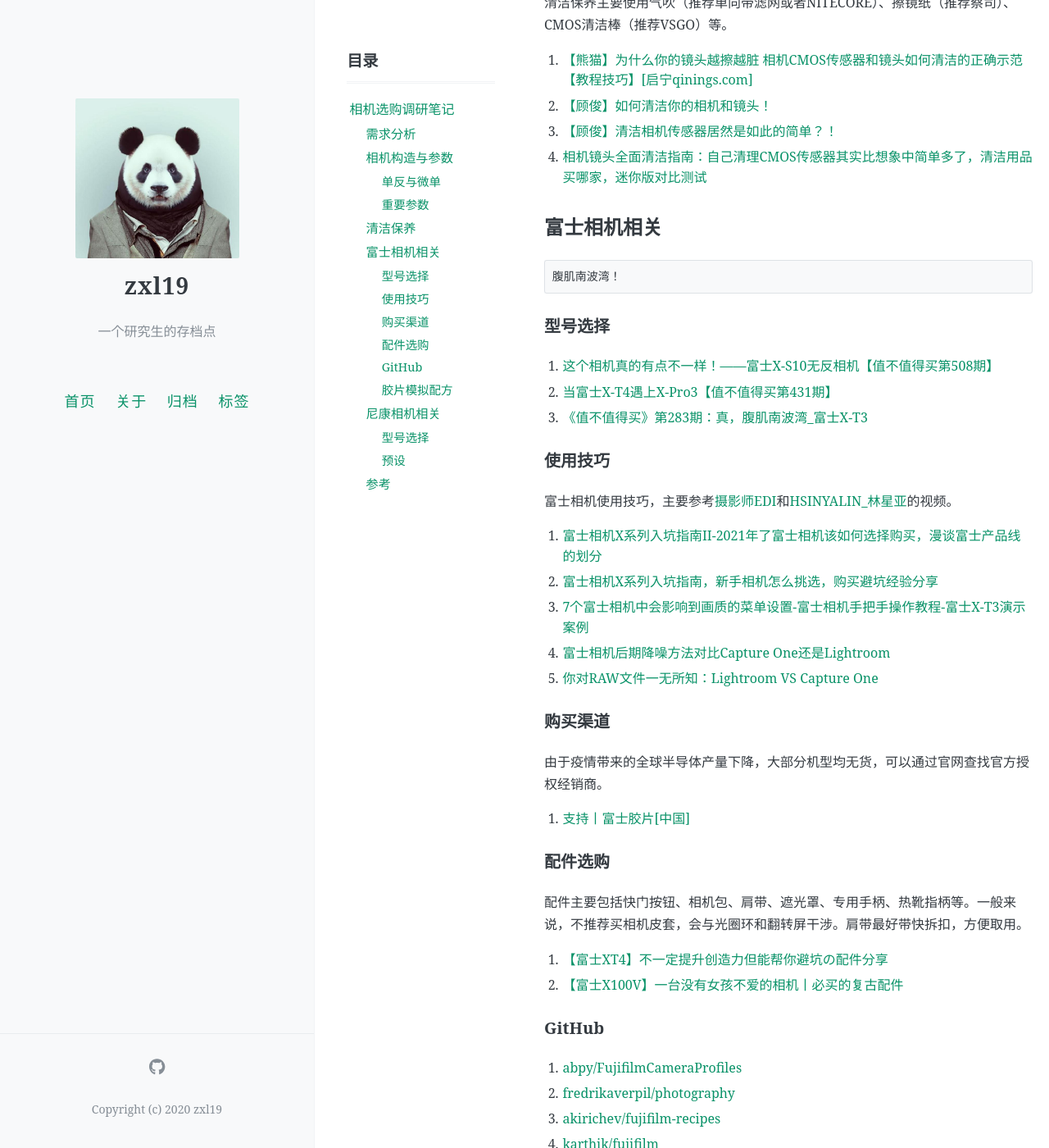
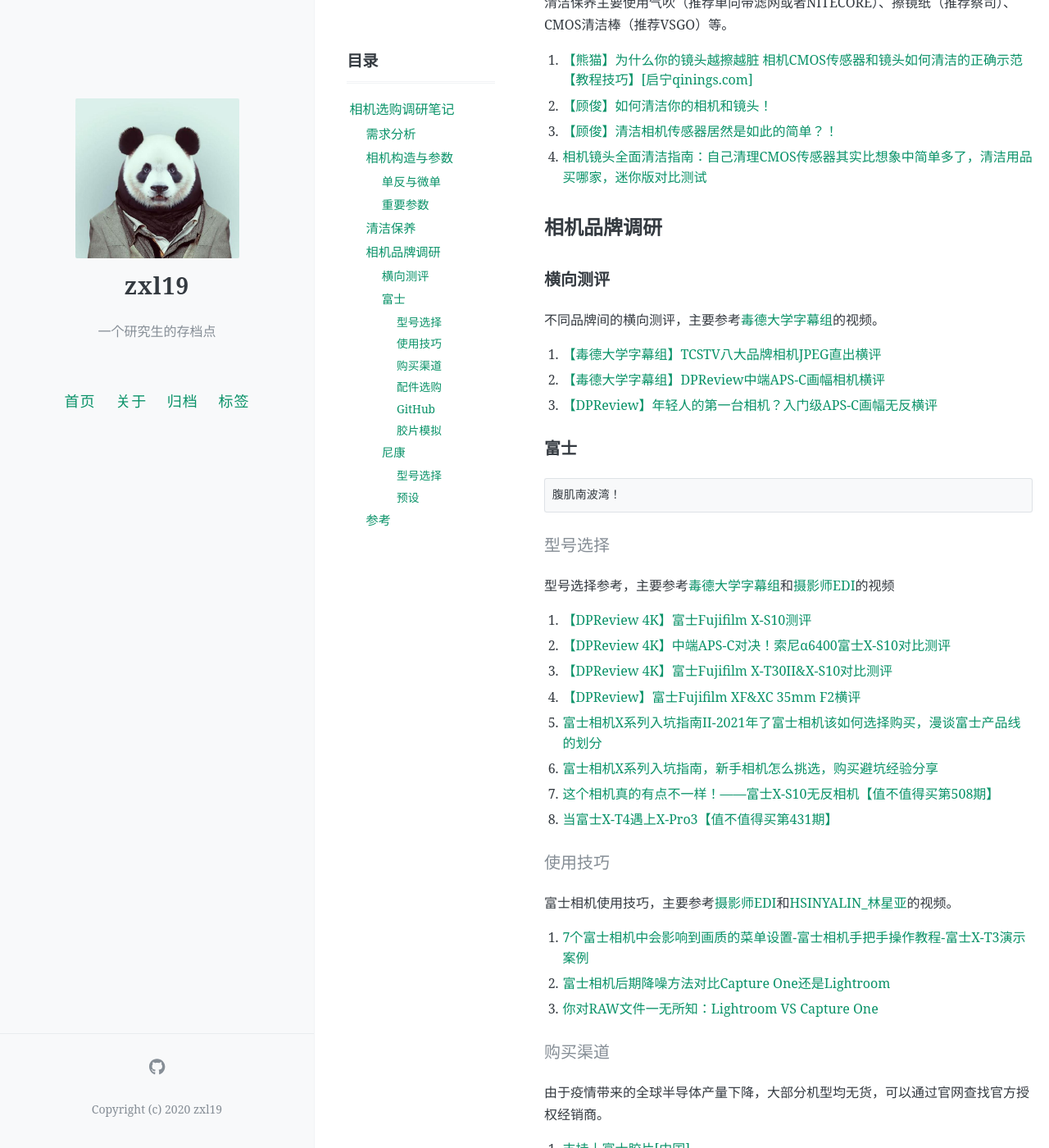
Before and after one commit to zxl19/zxl19.github.io, a Jekyll site: the page built from _posts/2021-10-29-camera-note.md, in a window 1280 px wide and 1400 px high, scrolled down 1154 px. Shown: the whole window at 82% size. Built offline with Jekyll 4.4.1, drawn with Linux system fonts in a browser that asks for light colours; comment, search, counter and statistics services are not loaded; some of the changed text lies outside the part shown.

Commit message:
Update Posts

````diff
--- a/_posts/2021-10-29-camera-note.md
+++ b/_posts/2021-10-29-camera-note.md
@@ -56,62 +56,78 @@ pinned: false
 3. [【顾俊】清洁相机传感器居然是如此的简单？！](https://www.bilibili.com/video/BV1iQ4y1M7wz)
 4. [相机镜头全面清洁指南：自己清理CMOS传感器其实比想象中简单多了，清洁用品买哪家，迷你版对比测试](https://www.bilibili.com/video/BV1vR4y147T7)
 
-## 富士相机相关
+## 相机品牌调研
+
+### 横向测评
+
+不同品牌间的横向测评，主要参考[毒德大学字幕组](https://space.bilibili.com/8990248)的视频。
+
+1. [【毒德大学字幕组】TCSTV八大品牌相机JPEG直出横评](https://www.bilibili.com/video/BV1Ys411e7nh)
+2. [【毒德大学字幕组】DPReview中端APS-C画幅相机横评](https://www.bilibili.com/video/BV1JJ411Q7WA)
+3. [【DPReview】年轻人的第一台相机？入门级APS-C画幅无反横评](https://www.bilibili.com/video/BV1oE411T7vV)
+
+### 富士
 
 ```text
 腹肌南波湾！
 ```
 
-### 型号选择
+#### 型号选择
 
-1. [这个相机真的有点不一样！——富士X-S10无反相机【值不值得买第508期】](https://www.bilibili.com/video/BV1Y34y1Q7Hu)
-2. [当富士X-T4遇上X-Pro3【值不值得买第431期】](https://www.bilibili.com/video/BV1oV411C7hJ)
-3. [《值不值得买》第283期：真，腹肌南波湾_富士X-T3](https://www.bilibili.com/video/BV13b411A7DN)
+型号选择参考，主要参考[毒德大学字幕组](https://space.bilibili.com/8990248)和[摄影师EDI](https://space.bilibili.com/84480709/)的视频
 
-### 使用技巧
+1. [【DPReview 4K】富士Fujifilm X-S10测评](https://www.bilibili.com/video/BV17K411P7Ek)
+2. [【DPReview 4K】中端APS-C对决！索尼α6400富士X-S10对比测评](https://www.bilibili.com/video/BV1ty4y1t7c4)
+3. [【DPReview 4K】富士Fujifilm X-T30II&X-S10对比测评](https://www.bilibili.com/video/BV13F411a75k)
+4. [【DPReview】富士Fujifilm XF&XC 35mm F2横评](https://www.bilibili.com/video/BV1AE411g7hh)
+5. [富士相机X系列入坑指南II-2021年了富士相机该如何选择购买，漫谈富士产品线的划分](https://www.bilibili.com/video/BV14h411b7dX)
+6. [富士相机X系列入坑指南，新手相机怎么挑选，购买避坑经验分享](https://www.bilibili.com/video/BV18V411m7UG)
+7. [这个相机真的有点不一样！——富士X-S10无反相机【值不值得买第508期】](https://www.bilibili.com/video/BV1Y34y1Q7Hu)
+8. [当富士X-T4遇上X-Pro3【值不值得买第431期】](https://www.bilibili.com/video/BV1oV411C7hJ)
+
+#### 使用技巧
 
 富士相机使用技巧，主要参考[摄影师EDI](https://space.bilibili.com/84480709/)和[HSINYALIN_林星亚](https://space.bilibili.com/7695611)的视频。
 
-1. [富士相机X系列入坑指南II-2021年了富士相机该如何选择购买，漫谈富士产品线的划分](https://www.bilibili.com/video/BV14h411b7dX)
-2. [富士相机X系列入坑指南，新手相机怎么挑选，购买避坑经验分享](https://www.bilibili.com/video/BV18V411m7UG)
-3. [7个富士相机中会影响到画质的菜单设置-富士相机手把手操作教程-富士X-T3演示案例](https://www.bilibili.com/video/BV1CP4y1s7nz)
-4. [富士相机后期降噪方法对比Capture One还是Lightroom](https://www.bilibili.com/video/BV1N64y1b7oP)
-5. [你对RAW文件一无所知：Lightroom VS Capture One](https://www.bilibili.com/video/BV1So4y1d7MW)
+1. [7个富士相机中会影响到画质的菜单设置-富士相机手把手操作教程-富士X-T3演示案例](https://www.bilibili.com/video/BV1CP4y1s7nz)
+2. [富士相机后期降噪方法对比Capture One还是Lightroom](https://www.bilibili.com/video/BV1N64y1b7oP)
+3. [你对RAW文件一无所知：Lightroom VS Capture One](https://www.bilibili.com/video/BV1So4y1d7MW)
 
-### 购买渠道
+#### 购买渠道
 
 由于疫情带来的全球半导体产量下降，大部分机型均无货，可以通过官网查找官方授权经销商。
 
 1. [支持丨富士胶片[中国]](https://www.fujifilm.com.cn/cn/zh-hans/consumer/support)
 
-### 配件选购
+#### 配件选购
 
 配件主要包括快门按钮、相机包、肩带、遮光罩、专用手柄、热靴指柄等。一般来说，不推荐买相机皮套，会与光圈环和翻转屏干涉。肩带最好带快拆扣，方便取用。
 
 1. [【富士XT4】不一定提升创造力但能帮你避坑の配件分享](https://www.bilibili.com/video/BV1ii4y1u7eK)
 2. [【富士X100V】一台没有女孩不爱的相机丨必买的复古配件](https://www.bilibili.com/video/BV1Mb4y167oK)
 
-### GitHub
+#### GitHub
 
 1. [abpy/FujifilmCameraProfiles](https://github.com/abpy/FujifilmCameraProfiles)
 2. [fredrikaverpil/photography](https://github.com/fredrikaverpil/photography)
 3. [akirichev/fujifilm-recipes](https://github.com/akirichev/fujifilm-recipes)
 4. [karthik/fujifilm](https://github.com/karthik/fujifilm)
 
-### 胶片模拟配方
+#### 胶片模拟
 
-1. [Fuji X Weekly](https://fujixweekly.com/)
-2. [F16.click](https://www.f16.click/)
+1. [胶片模拟丨全18种胶片模拟模式完整对比-富士数码影像的文章-知乎](https://zhuanlan.zhihu.com/p/338421522)
+2. [Fuji X Weekly](https://fujixweekly.com/)
+3. [F16.click](https://www.f16.click/)
 
-## 尼康相机相关
+### 尼康
 
-### 型号选择
+#### 型号选择
 
 1. [尼康Z50和Z5怎么选。？-荐机大师的回答-知乎](https://www.zhihu.com/question/427894187/answer/2043697040)
 2. [年轻人的第一台全画幅相机？Nikon Z5深度使用体验丨Links 4K丨尼康Z5](https://www.bilibili.com/video/BV1aZ4y1K7aC)
 3. [登顶雪山的感动 我想分享给你丨带着尼康Z50去登山](https://www.bilibili.com/video/BV1VJ41117An)
 
-### 预设
+#### 预设
 
 1. [Nikon Picture Control Editor](https://nikonpc.com/)
 2. [梦回胶片时代丨尼康Z fc丨Nikon](https://www.bilibili.com/video/BV15o4y1S7XQ)
````
Also changed, not shown: _posts/2021-08-03-photography-note.md (+2 -0 lines).
